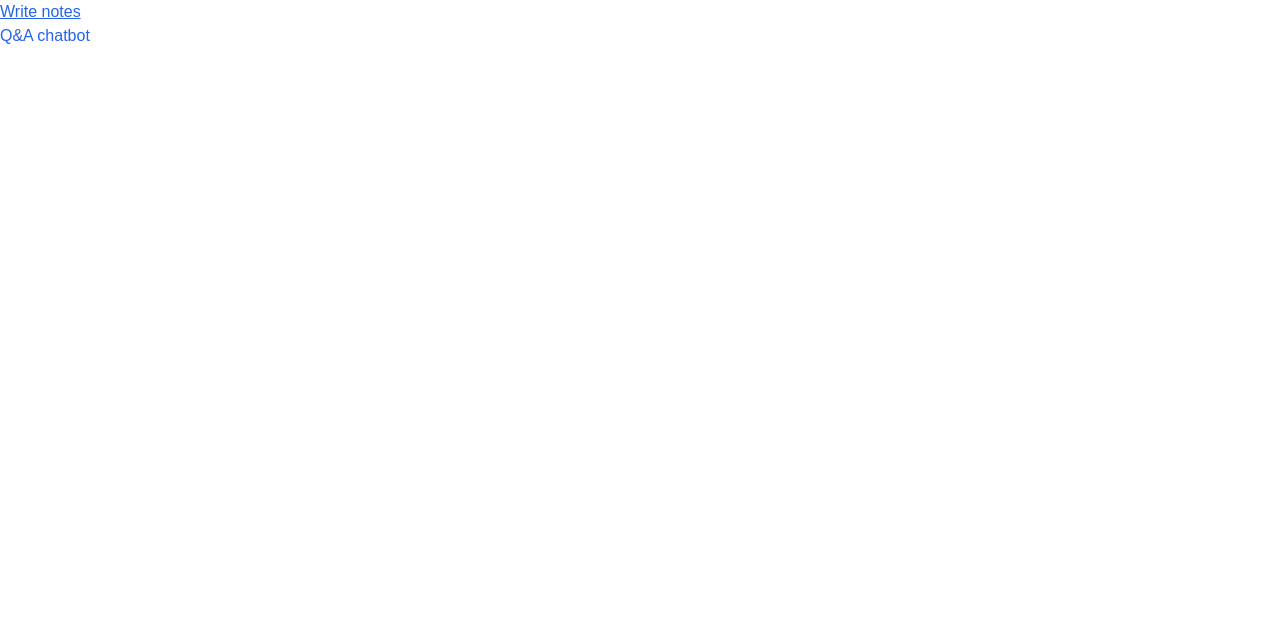
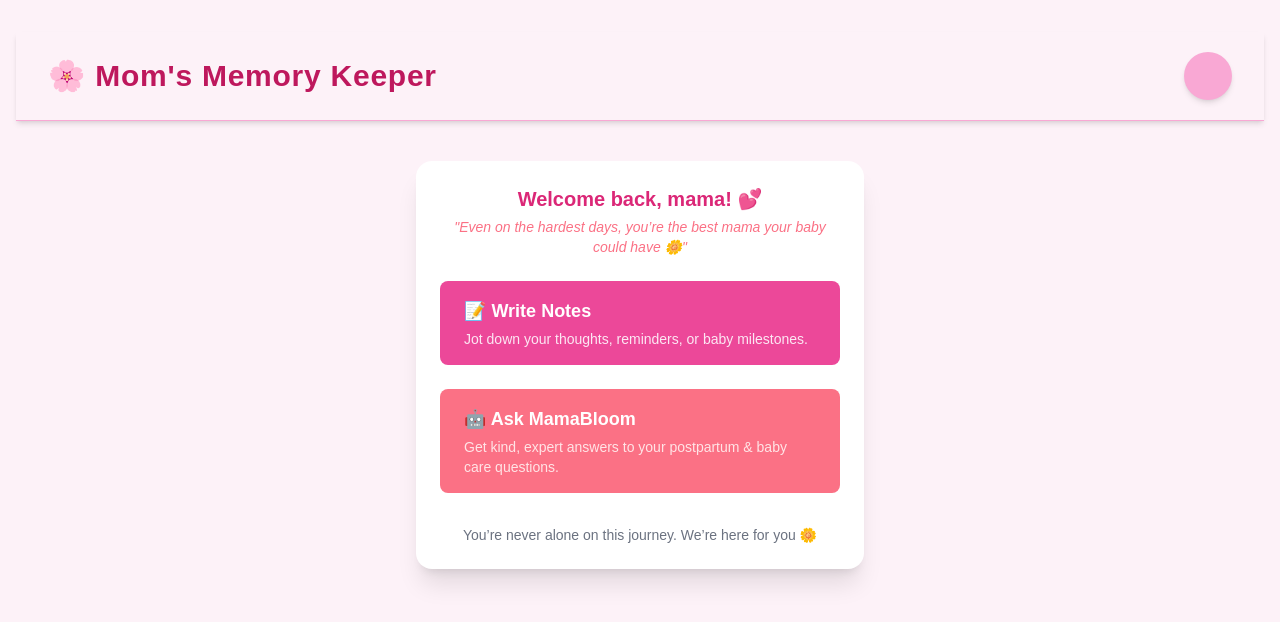
Before and after one commit to hisana-nazeer/MamaBloom, a Next.js app: page /menu in a window 1280 px wide. Shown: the top 622 px of the page. Built offline with nearby package versions, Linux system fonts and the light colour scheme; no server answers.

Commit message:
qa changes

```diff
--- a/app/components/chatbox.js
+++ b/app/components/chatbox.js
@@ -7,6 +7,7 @@ import { useAuth } from "../context/AuthContext";
 import { useRouter } from "next/navigation";
 import { db } from "@/lib/firebase";
 import TypingIndicator from "./typingIndicator";
+import CryptoJS from "crypto-js";
 
 export default function Chatbox({ selectedChat }) {
   const [messages, setMessages] = useState([
@@ -18,6 +19,13 @@ export default function Chatbox({ selectedChat }) {
   const [loading, setLoading] = useState(false);
   const bottomRef = useRef(null);
   const [authChecked, setAuthChecked] = useState(false);
+
+  const secretKey = process.env.NEXT_PUBLIC_CHAT_SECRET;
+
+  const encryptMessage= (text) =>{
+    return CryptoJS.AES.encrypt(text, secretKey).toString();
+  }
+
 
   useEffect(() => {
     if (user === undefined) {
@@ -102,7 +110,7 @@ export default function Chatbox({ selectedChat }) {
       <div className="w-full max-w-2xl bg-white shadow-2xl rounded-3xl flex flex-col overflow-hidden border border-rose-200">
         {/* Header */}
         <div className="bg-rose-100 text-rose-800 px-6 py-4 text-center text-2xl font-extrabold tracking-wide rounded-t-3xl shadow">
-          🌸 Mama’s Chat Helper
+          🌸 MamaBloom
         </div>
 
         {/* Chat Area */}
--- a/app/components/chathistory.js
+++ b/app/components/chathistory.js
@@ -1,77 +1,85 @@
-'use client'
-import React from 'react'
-import {useRouter} from 'next/navigation'
-import { useEffect, useState } from 'react';
+'use client';
+
+import React, { useEffect, useState } from 'react';
+import { useRouter } from 'next/navigation';
 import { useAuth } from '../context/AuthContext';
-import { collection, query, orderBy } from 'firebase/firestore';
+import { collection, query, orderBy, getDocs, deleteDoc, doc, updateDoc } from 'firebase/firestore';
 import { db } from '@/lib/firebase';
 
-
-import { getDocs } from 'firebase/firestore';
-
-export default function Chathistory({ onSelectChat}) {
-    const { user } =useAuth()
-    const [chats, setChats] =useState([])
-
-
-
+export default function Chathistory({ onSelectChat }) {
+  const { user } = useAuth();
+  const [chats, setChats] = useState([]);
 
   useEffect(() => {
-    //  if (user === undefined) return; // auth still loading
-    if (!user) {
-        return;
-    }
+    if (!user) return;
 
-    // Fetch chat data
     const fetchChats = async () => {
-        const q = query(collection(db,'users', user.uid, 'conversations'), orderBy('createdAt', 'desc'));
+      const q = query(collection(db, 'users', user.uid, 'conversations'), orderBy('createdAt', 'desc'));
       const querySnapshot = await getDocs(q);
       const chatList = querySnapshot.docs.map(doc => ({ id: doc.id, ...doc.data() }));
       setChats(chatList);
     };
-      fetchChats()
 
+    fetchChats();
   }, [user]);
 
   const handleRename = async (id, newTitle) => {
-        await updateDoc(doc(db, 'users', user.uid, "conversations", id),
-            { title: newTitle });
-        setChats(chats.map((c) => (c.id === id ?
-            { ...c, title: newTitle } : c)));
+    await updateDoc(doc(db, 'users', user.uid, 'conversations', id), { title: newTitle });
+    setChats(chats.map((c) => (c.id === id ? { ...c, title: newTitle } : c)));
   };
 
   const handleDelete = async (id) => {
+    if (window.confirm("Are you sure you want to delete this chat?")) {
       await deleteDoc(doc(db, 'users', user.uid, 'conversations', id));
       setChats(chats.filter((chat) => chat.id !== id));
+    }
   };
 
+  return (
+    <div className="bg-pink-50 p-4 h-full overflow-y-auto">
+      <h2 className="text-lg font-semibold text-rose-700 mb-4">🌸 Your Chats</h2>
 
-  return (
-    <div>
-        <h2> your chats</h2>
+      {chats.length === 0 ? (
+        <p className="text-sm text-rose-400 italic">No chats yet, mama. Start one now 💬</p>
+      ) : (
+        <div className="space-y-2">
           {chats.map((chat) => (
-        <div key={chat.id} style={{ display: 'flex', alignItems: 'center', gap: '8px' }}>
-            <button onClick={() => onSelectChat(chat)}>
+            <div
+              key={chat.id}
+              className="bg-white border border-rose-200 rounded-xl px-4 py-3 flex justify-between items-center shadow-sm hover:shadow-md transition"
+            >
+              <button
+                onClick={() => onSelectChat(chat)}
+                className="text-left text-rose-800 font-medium truncate hover:underline"
+                title={chat.title}
+              >
                 {chat.title}
               </button>
+
+              <div className="flex gap-2">
                 <button
                   onClick={() => {
                     const newTitle = prompt("Enter new title:", chat.title);
-                    if (newTitle) {
-                        handleRename(chat.id, newTitle);
-                    }
+                    if (newTitle) handleRename(chat.id, newTitle);
                   }}
-            >✏️</button>
+                  title="Rename"
+                  className="text-pink-500 hover:text-pink-700 transition"
+                >
+                  ✏️
+                </button>
+
                 <button
-                onClick={() => {
-                    if (window.confirm("Are you sure you want to delete this chat?")) {
-                        handleDelete(chat.id);
-                    }
-                }}
-            >🗑️</button>
+                  onClick={() => handleDelete(chat.id)}
+                  title="Delete"
+                  className="text-red-400 hover:text-red-600 transition"
+                >
+                  🗑️
+                </button>
+              </div>
             </div>
           ))}
-
+        </div>
+      )}
     </div>
   );
 }
--- a/app/menu/page.js
+++ b/app/menu/page.js
@@ -1,32 +1,86 @@
-'use client'
-import React from 'react'
-import { useRouter } from 'next/navigation'
+'use client';
+import React, { useEffect, useState } from 'react';
+import { useRouter } from 'next/navigation';
+import { useAuth } from '@/app/context/AuthContext'; // Adjust this path if needed
 
-function page() {
+import Header from '../components/header';
+const quotes = [
+  "You're doing better than you think, mama 💖",
+  "Your baby doesn’t need a perfect mom — just a present one 🌸",
+  "It’s okay to rest. Healing is progress too 🕊️",
+  "You were made for this. You're strong and amazing 💪",
+  "One breath, one moment, one step at a time 🌷",
+  "Your love is enough. You are enough 💗",
+  "Even on the hardest days, you’re the best mama your baby could have 🌼",
+  "You are not alone. You are deeply loved 💞",
+  "Every tear, every smile — it all matters. And so do you 🤱",
+];
 
-    const router = useRouter()
+export default function MenuPage() {
+  const router = useRouter();
+  const { user } = useAuth();
+  const [quote, setQuote] = useState('');
 
-    const handleNotes= () =>{
-        router.push('/notes')
-    }
+  useEffect(() => {
+    const randomQuote = quotes[Math.floor(Math.random() * quotes.length)];
+    setQuote(randomQuote);
+  }, []);
 
-    const handleQnA = () => {
-        router.push('/chat')
-    }
+  const handleNotes = () => {
+    router.push('/notes');
+  };
 
+  const handleQnA = () => {
+    router.push('/chat');
+  };
 
   return (
-    <div>
-        <h1 onClick={handleNotes}
-         className="cursor-pointer text-blue-600 hover:underline"
-      >
-        Write notes</h1>
-        <h1 onClick={handleQnA}
-         className="cursor-pointer text-blue-600 hover:underline"
-      >
-        Q&A chatbot</h1>
+    <div className="min-h-screen bg-pink-50 px-4 py-8">
+      <Header />
+
+      <div className="max-w-md mx-auto bg-white rounded-2xl shadow-xl p-6 text-center mt-6">
+        {/* Show user's name if available */}
+        {user?.displayName && (
+          <h2 className="text-xl font-bold text-pink-600 mb-1">
+            Hi, {user.displayName.split(' ')[0]}! 💕
+          </h2>
+        )}
+        {!user?.displayName && (
+          <h2 className="text-xl font-bold text-pink-600 mb-1">
+            Welcome back, mama! 💕
+          </h2>
+        )}
+
+        {/* Encouraging Quote */}
+        <p className="text-rose-400 text-sm font-medium mb-6 italic">"{quote}"</p>
+
+        {/* Menu Options */}
+        <div className="space-y-6 text-left">
+          <div
+            onClick={handleNotes}
+            className="cursor-pointer w-full bg-pink-500 hover:bg-pink-600 text-white py-4 px-6 rounded-lg font-semibold transition"
+          >
+            <div className="text-lg">📝 Write Notes</div>
+            <div className="text-sm text-pink-100 font-normal mt-1">
+              Jot down your thoughts, reminders, or baby milestones.
             </div>
-  )
+          </div>
+
+          <div
+            onClick={handleQnA}
+            className="cursor-pointer w-full bg-rose-400 hover:bg-rose-500 text-white py-4 px-6 rounded-lg font-semibold transition"
+          >
+            <div className="text-lg">🤖 Ask MamaBloom</div>
+            <div className="text-sm text-rose-100 font-normal mt-1">
+              Get kind, expert answers to your postpartum & baby care questions.
+            </div>
+          </div>
+        </div>
+
+        <p className="mt-8 text-sm text-gray-500">
+          You’re never alone on this journey. We’re here for you 🌼
+        </p>
+      </div>
+    </div>
+  );
 }
-
-export default page
--- a/app/signup/page.js
+++ b/app/signup/page.js
@@ -2,18 +2,23 @@
 import { createUserWithEmailAndPassword, signInWithPopup } from 'firebase/auth';
 import { auth, provider } from '@/lib/firebase';
 import { useState } from 'react';
+import { useRouter } from 'next/navigation';
 import Header from '../components/header';
 
 export default function Signup() {
   const [email, setEmail] = useState('');
   const [password, setPassword] = useState('');
+  const Router = useRouter();
 
   const handleSignup = async (e) => {
     e.preventDefault();
     try {
       const userCredential = await createUserWithEmailAndPassword(auth, email, password);
-      console.log("User signed up:", userCredential.user);
+      if (userCredential.user) {
+
       alert("User signed up successfully!");
+      Router.push('/login')
+      }
     } catch (error) {
       console.error("Error signing up:", error);
       alert("Error signing up: " + error.message);
@@ -25,6 +30,12 @@ export default function Signup() {
       const result = await signInWithPopup(auth, provider);
       console.log("User signed up with Google:", result.user);
       alert("User signed up with Google successfully!");
+     if (userCredential.user) {
+
+      alert("User signed up successfully!");
+      Router.push('/login')
+      }
+
     } catch (error) {
       console.error("Error signing up with Google:", error);
       alert("Error signing up with Google: " + error.message);
--- a/package.json
+++ b/package.json
@@ -10,6 +10,7 @@
   },
   "dependencies": {
     "axios": "^1.9.0",
+    "crypto-js": "^4.2.0",
     "firebase": "^11.8.1",
     "next": "15.1.8",
     "openai": "^5.7.0",
```
Also changed, not shown: 1 other file (tests, documents, lock files or other folders). Lines whose indentation alone changed are shown as unchanged.
